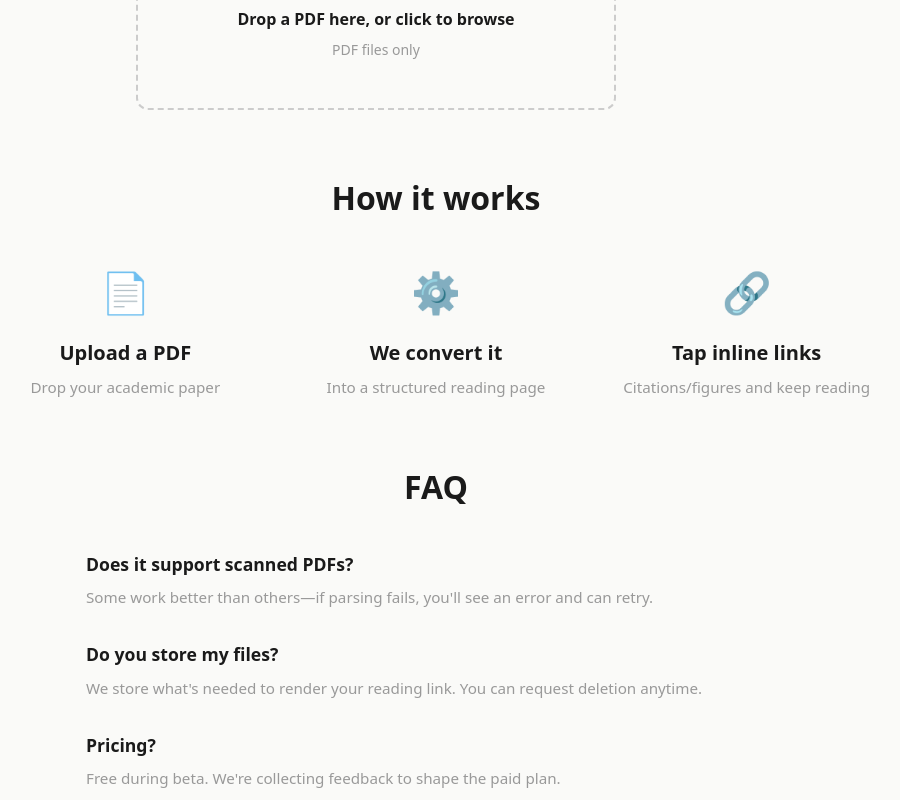
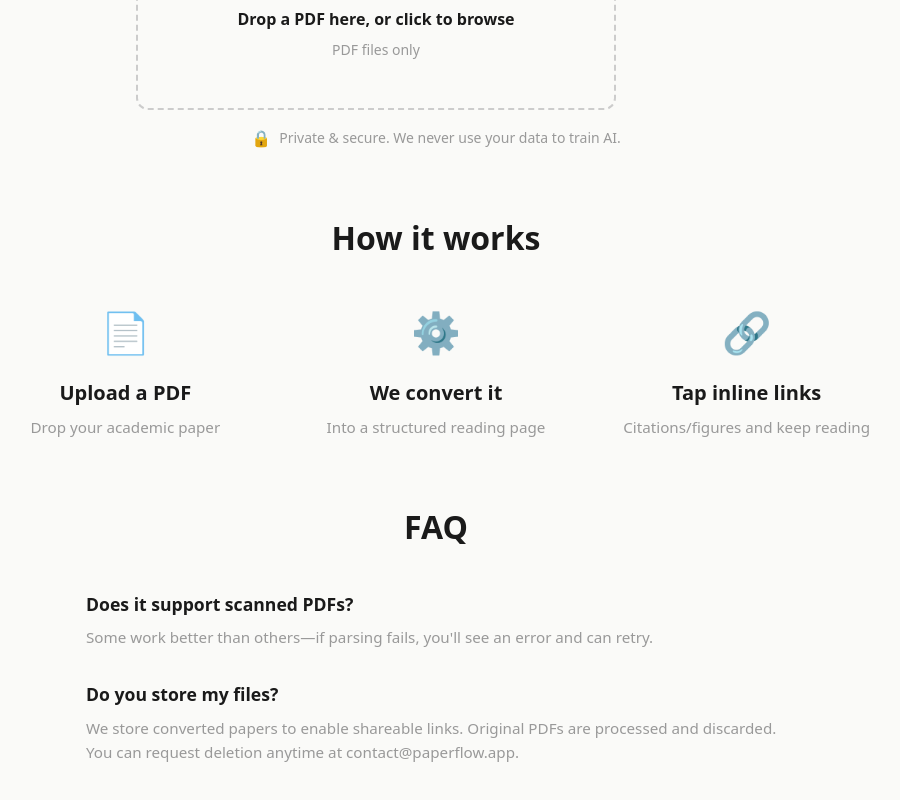
Before and after one commit to TylerMorrison21/paperflow, a Next.js app in the folder frontend/: page / in a window 1280 px wide. Shown: the part 680-1480 px from the top of the page, without its empty margins (204-1104 px from the left). Built offline with nearby package versions, Linux system fonts and the light colour scheme; no server answers.

Commit message:
Add privacy trust signal to upload area
- Added 🔒 "Private & secure. We never use your data to train AI." below upload box
- Updated FAQ to clarify: original PDFs are processed and discarded
- Trust signal appears immediately where users need it most
- Reduces privacy concerns at point of upload

```diff
--- a/frontend/src/app/page.tsx
+++ b/frontend/src/app/page.tsx
@@ -113,7 +113,7 @@ export default function Home() {
               Do you store my files?
             </h3>
             <p style={{ color: 'var(--muted)', fontSize: '0.95rem', lineHeight: 1.6 }}>
-              We store what's needed to render your reading link. You can request deletion anytime.
+              We store converted papers to enable shareable links. Original PDFs are processed and discarded. You can request deletion anytime at contact@paperflow.app.
             </p>
           </div>
           <div>
--- a/frontend/src/components/UploadZone.tsx
+++ b/frontend/src/components/UploadZone.tsx
@@ -99,6 +99,7 @@ export default function UploadZone({ onComplete }: { onComplete: (id: string) =>
   }
 
   return (
+    <>
       <div
         onDragOver={e => { e.preventDefault(); setDragOver(true) }}
         onDragLeave={() => setDragOver(false)}
@@ -124,6 +125,22 @@ export default function UploadZone({ onComplete }: { onComplete: (id: string) =>
         </p>
         <p style={{ fontFamily: 'system-ui', fontSize: '0.875rem', color: 'var(--muted)' }}>PDF files only</p>
       </div>
+
+      {/* Trust Signal */}
+      <div style={{
+        display: 'flex',
+        alignItems: 'center',
+        justifyContent: 'center',
+        gap: '0.5rem',
+        marginTop: '1rem',
+        fontFamily: 'system-ui',
+        fontSize: '0.875rem',
+        color: 'var(--muted)'
+      }}>
+        <span style={{ fontSize: '1rem' }}>🔒</span>
+        <span>Private & secure. We never use your data to train AI.</span>
+      </div>
+    </>
   )
 }
 
```
Lines whose indentation alone changed are shown as unchanged.
